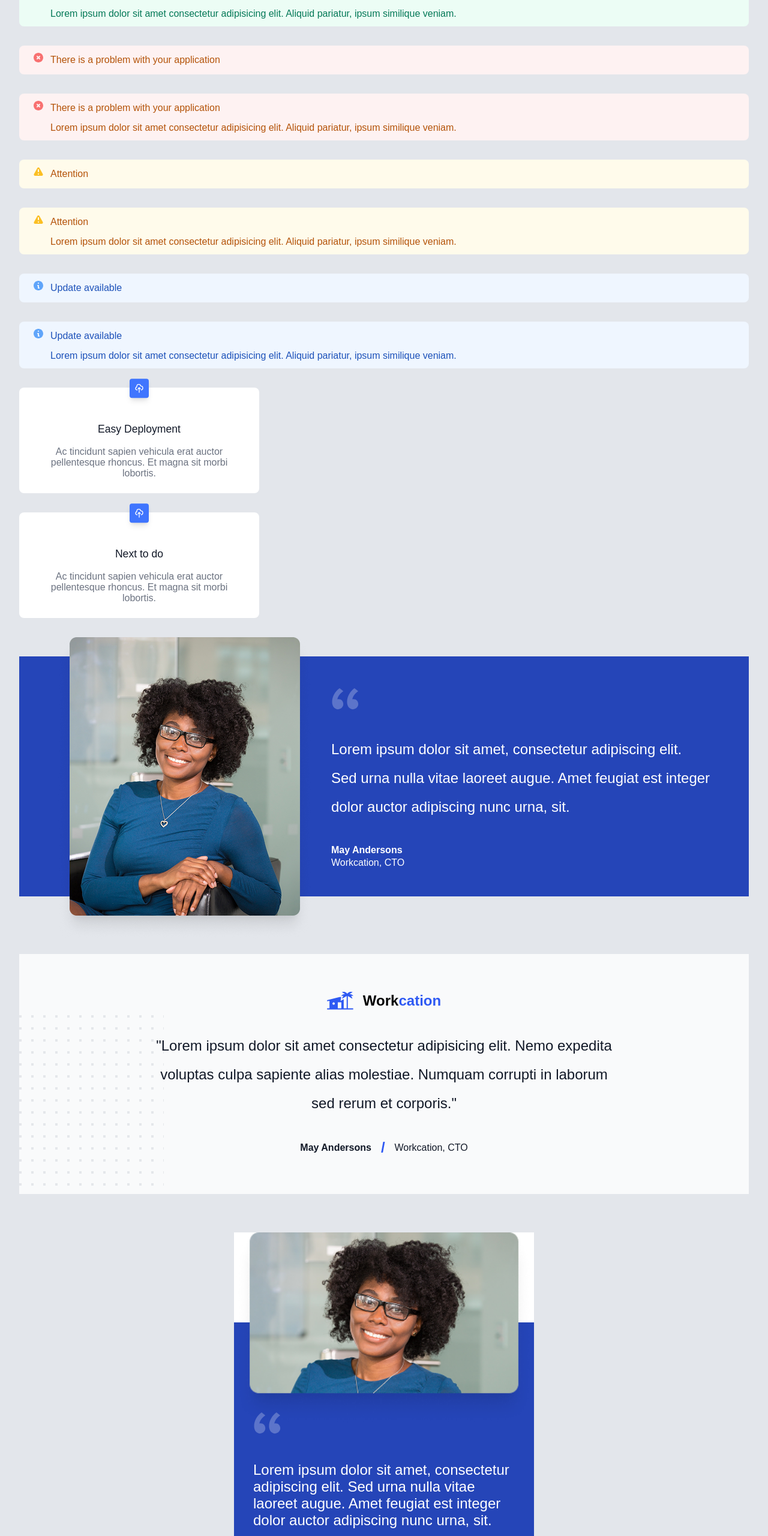
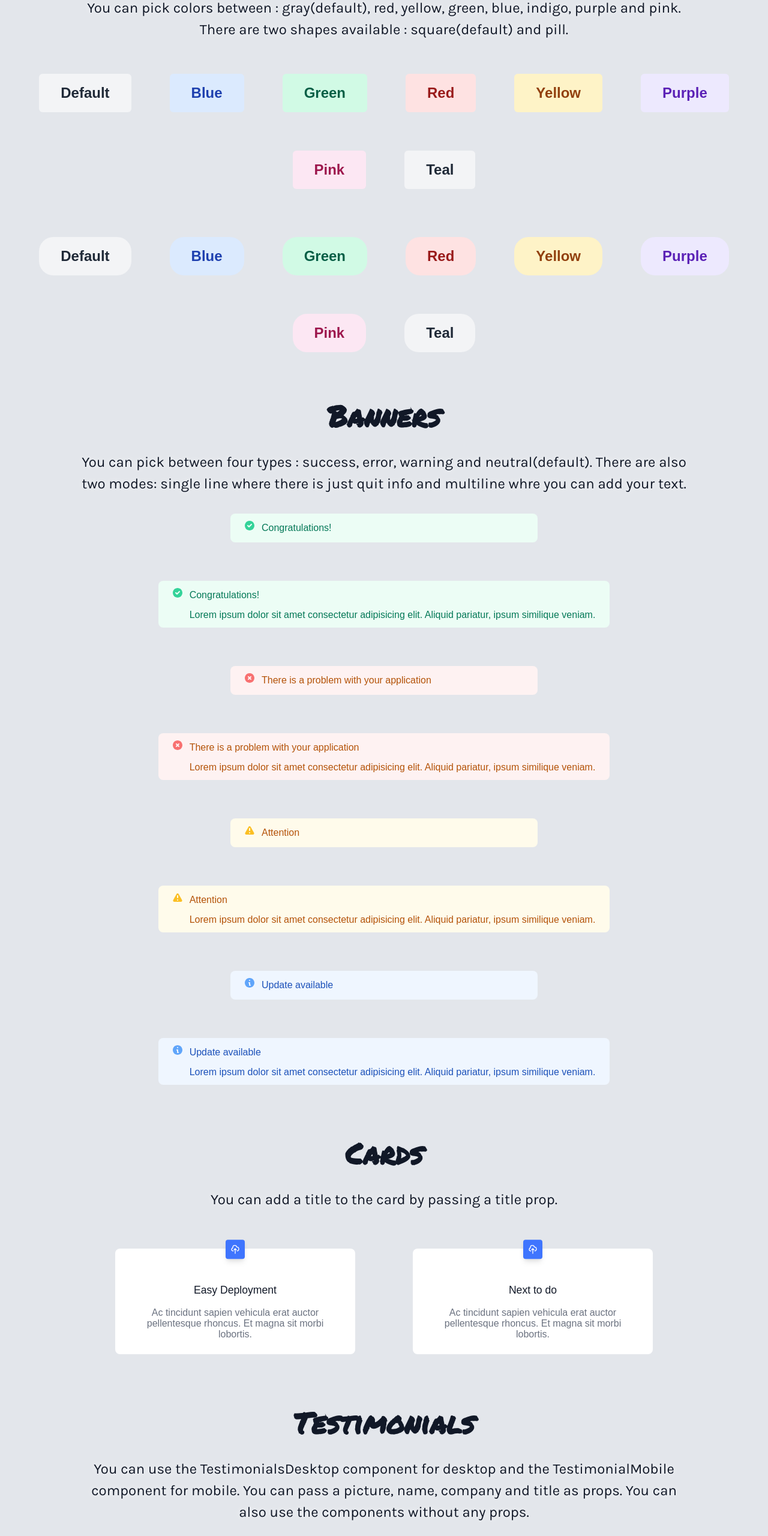
Before and after one commit to FilipSzkarlat/components-library, a React (Vite) app: page / in a window 1280 px wide. Shown: the part 146-2706 px from the top of the page at 60% size. Built offline with nearby package versions, Linux system fonts and the light colour scheme; the HTML template or start-up script is replaced by a standard one.

Commit message:
styling changes for better components presentation

```diff
--- a/index.html
+++ b/index.html
@@ -3,6 +3,9 @@
   <head>
     <meta charset="UTF-8" />
     <meta name="viewport" content="width=device-width, initial-scale=1.0" />
+    <link rel="preconnect" href="https://fonts.googleapis.com">
+    <link rel="preconnect" href="https://fonts.gstatic.com" crossorigin>
+    <link href="https://fonts.googleapis.com/css2?family=Karla:ital,wght@0,200..800;1,200..800&family=Permanent+Marker&display=swap" rel="stylesheet">
     <title>Components Library</title>
   </head>
   <body>
--- a/src/App.jsx
+++ b/src/App.jsx
@@ -12,6 +12,35 @@ export default function App() {
 
   return (
     <>
+      <h2 className='main-title'>Badges</h2>
+      <p className='main-text'>You can pick colors between : gray(default), red, yellow, green, blue, indigo, purple and pink.
+      There are two shapes available : square(default) and pill.
+      </p>
+      <div className='badge-container'>
+        <Badge>Default</Badge>
+        <Badge color='blue'>Blue</Badge>
+        <Badge color='green'>Green</Badge>
+        <Badge color='red'>Red</Badge>
+        <Badge color='yellow'>Yellow</Badge>
+        <Badge color='purple'>Purple</Badge>
+        <Badge color='pink'>Pink</Badge>
+        <Badge color='teal'>Teal</Badge>
+      </div>
+
+      <div className='badge-container'>
+        <Badge shape='pill' >Default</Badge>
+        <Badge shape='pill'  color='blue'>Blue</Badge>
+        <Badge shape='pill'  color='green'>Green</Badge>
+        <Badge shape='pill'  color='red'>Red</Badge>
+        <Badge shape='pill'  color='yellow'>Yellow</Badge>
+        <Badge shape='pill'  color='purple'>Purple</Badge>
+        <Badge shape='pill'  color='pink'>Pink</Badge>
+        <Badge shape='pill'  color='teal'>Teal</Badge>
+      </div>
+
+      <h2 className='main-title'>Banners</h2>
+      <p className='main-text'>You can pick between four types : success, error, warning and neutral(default). There are also two modes: single line where there is just quit info and multiline whre you can add your text.</p>
+      <div className='banner-container'>
         <Banner type="success"></Banner>
         <Banner type="success">
           Lorem ipsum dolor sit amet consectetur adipisicing elit. Aliquid pariatur, ipsum similique veniam.
@@ -31,7 +60,11 @@ export default function App() {
         <Banner type="neutral">
           Lorem ipsum dolor sit amet consectetur adipisicing elit. Aliquid pariatur, ipsum similique veniam.
         </Banner>
+      </div>
 
+      <h2 className='main-title'>Cards</h2>
+      <p className='main-text'>You can add a title to the card by passing a title prop.</p>
+      <div className='cards-container'>
         <Card>
           Ac tincidunt sapien vehicula erat auctor pellentesque rhoncus. Et magna sit morbi lobortis.
         </Card>
@@ -39,31 +72,31 @@ export default function App() {
         <Card title="Next to do">
           Ac tincidunt sapien vehicula erat auctor pellentesque rhoncus. Et magna sit morbi lobortis.
         </Card>
+      </div>
 
+      <h2 className='main-title'>Testimonials</h2>
+      <p className='main-text'>You can use the TestimonialsDesktop component for desktop and the TestimonialMobile component for mobile. You can pass a picture, name, company and title as props. You can also use the components without any props.</p>
       <TestimonialsDesktop picture={image} name={'May Andersons'} company={'Workcation'} title={'CTO'}>
         Lorem ipsum dolor sit amet, consectetur adipiscing elit. Sed urna nulla vitae laoreet augue. Amet feugiat est integer dolor auctor adipiscing nunc urna, sit.
-      </TestimonialsDesktop>
-
-      <TestimonialsDesktop name={'May Andersons'} company={'Workcation'} title={'CTO'}>
-          Lorem ipsum dolor sit amet consectetur adipisicing elit. Nemo expedita voluptas culpa sapiente alias molestiae. Numquam corrupti in laborum sed rerum et corporis.
       </TestimonialsDesktop>
 
       <TestimonialMobile picture={imageMobile} name={'May Andersons'} company={'Workcation'} title={'CTO'}>
         Lorem ipsum dolor sit amet, consectetur adipiscing elit. Sed urna nulla vitae laoreet augue. Amet feugiat est integer dolor auctor adipiscing nunc urna, sit.
       </TestimonialMobile>
 
-        <TestimonialMobile picture={imageMobile}>
-        Lorem ipsum dolor sit amet, consectetur adipiscing elit. Sed urna nulla vitae laoreet augue. Amet feugiat est integer dolor auctor adipiscing nunc urna, sit.
-      </TestimonialMobile>
-
-      <TestimonialMobile name={'May Andersons'} company={'Workcation'} title={'CTO'}>
-        Lorem ipsum dolor sit amet, consectetur adipiscing elit. Sed urna nulla vitae laoreet augue. Amet feugiat est integer dolor auctor adipiscing nunc urna, sit.
-      </TestimonialMobile>
+      <TestimonialsDesktop>
+          Lorem ipsum dolor sit amet consectetur adipisicing elit. Nemo expedita voluptas culpa sapiente alias molestiae. Numquam corrupti in laborum sed rerum et corporis.
+      </TestimonialsDesktop>
 
       <TestimonialMobile>
         Lorem ipsum dolor sit amet, consectetur adipiscing elit. Sed urna nulla vitae laoreet augue. Amet feugiat est integer dolor auctor adipiscing nunc urna, sit.
       </TestimonialMobile>
 
+      <h2 className='main-title'>Tooltips</h2>
+      <p className='main-text'>You can pick between four colors : black/white(default), blue, pink and green. You can also choose between two modes : dark(default) and light.</p>
+
+      <div className='main-tooltip-container'>
+        <div className="bold">
           <Tooltip>Lorem ipsum dolor sit amet consectetur adipisicing elit oluptatum tenetur.</Tooltip>
 
           <Tooltip color='blue'>Lorem ipsum dolor sit amet consectetur adipisicing elit oluptatum tenetur.</Tooltip>
@@ -71,7 +104,8 @@ export default function App() {
           <Tooltip color='pink'>Lorem ipsum dolor sit amet consectetur adipisicing elit oluptatum tenetur.</Tooltip>
 
           <Tooltip color='green'>Lorem ipsum dolor sit amet consectetur adipisicing elit oluptatum tenetur.</Tooltip>
-
+        </div>
+        <div className="light">
           <Tooltip mode='light'>Lorem ipsum dolor sit amet consectetur adipisicing elit oluptatum tenetur.</Tooltip>
 
           <Tooltip mode='light' color='blue'>Lorem ipsum dolor sit amet consectetur adipisicing elit oluptatum tenetur.</Tooltip>
@@ -79,9 +113,11 @@ export default function App() {
           <Tooltip mode='light' color='pink'>Lorem ipsum dolor sit amet consectetur adipisicing elit oluptatum tenetur.</Tooltip>
 
           <Tooltip mode='light' color='green'>Lorem ipsum dolor sit amet consectetur adipisicing elit oluptatum tenetur.</Tooltip>
+        </div>
+      </div>
 
-
-
+      <h2 className='main-title'>Toast Popups</h2>
+      <p className='main-text'>You can choose between four types: success (default), warning, error, and information. The popups will appear in the bottom-right corner for 4 seconds. To see them again, you can refresh the page.</p>
       <div className='toast-popup-container'>
         <ToastPopup />
 
--- a/src/components/Badge.jsx
+++ b/src/components/Badge.jsx
@@ -1,5 +1,3 @@
-import React from 'react';
-
 export default function Badge({ shape = 'square', children, color = 'gray' }) {
     return (
         <span className={`badge ${shape} ${ color }`}>
--- a/src/components/ToastPopup.jsx
+++ b/src/components/ToastPopup.jsx
@@ -29,7 +29,7 @@ export default function ToastPopup({type="success"}) {
                 toast.style.display = 'none';
             });
         }, 500);
-    }, 3000);
+    }, 4000);
 
     return (
             <div className={`toast-popup ${type}`}>
--- a/src/index.css
+++ b/src/index.css
@@ -1,3 +1,4 @@
+/* GENERAL */
 *{
   margin: 0;
   padding: 0;
@@ -8,6 +9,39 @@ body {
   font-family: Arial, sans-serif;
   font-size: 16px;
   background-color: #e3e6eb;
+  margin-bottom: 5em;
+}
+
+.main-title{
+  font-family: 'Permanent Marker', cursive;
+  font-size: 3em;
+}
+
+.main-text{
+  font-family: 'Karla', sans-serif;
+  font-size: 1.5em;
+  max-width: 80%;
+  margin-left: auto;
+  margin-right: auto;
+  line-height: 1.5em;
+  text-shadow: #F9FAFB 0 0 10px;
+}
+
+.main-title,
+.main-text {
+  text-align: center;
+  margin-top: 1em;
+  color: #111827;
+}
+
+/* BADGE */
+.badge-container {
+  display: flex;
+  flex-wrap: wrap;
+  justify-content: center;
+  align-items: center;
+  gap: 1em;
+  margin: 2em;
 }
 
 .badge {
@@ -25,7 +59,7 @@ body {
   border-radius: .25em;
 }
 
-.badge.round {
+.badge.pill {
   border-radius: 1em;
 }
 
@@ -64,12 +98,21 @@ body {
   color: #9D174D;
 }
 
+/* Banner */
+.banner-container {
+  display: flex;
+  flex-wrap: wrap;
+  align-items: center;
+  justify-content: space-around;
+}
+
 .banner {
   padding: .75em 1.5em;
   gap: .75em;
   border-radius: .5em;
   margin: 2em;
   display: flex;
+  min-width: 40%;
 }
 
 .banner .icon {
@@ -104,6 +147,16 @@ body {
   display: flex;
   flex-direction: column;
   gap: .75em;
+}
+
+/* Card */
+.cards-container {
+  display: flex;
+  flex-wrap: wrap;
+  justify-content: center;
+  align-items: center;
+  gap: 2em;
+  margin: 2em;
 }
 
 .card{
@@ -141,6 +194,7 @@ body {
   top: -1em;
 }
 
+/* Testimonial */
 .testimonial{
   display: flex;
   align-items: center;
@@ -313,6 +367,14 @@ body {
   z-index: 1;
 }
 
+/* Tooltip */
+.main-tooltip-container {
+  display: flex;
+  align-items: center;
+  justify-content: center;
+  margin-block: 2em;
+}
+
 .tooltip-container {
   display: flex;
   width: 384px;
```
Lines whose indentation alone changed are shown as unchanged.
